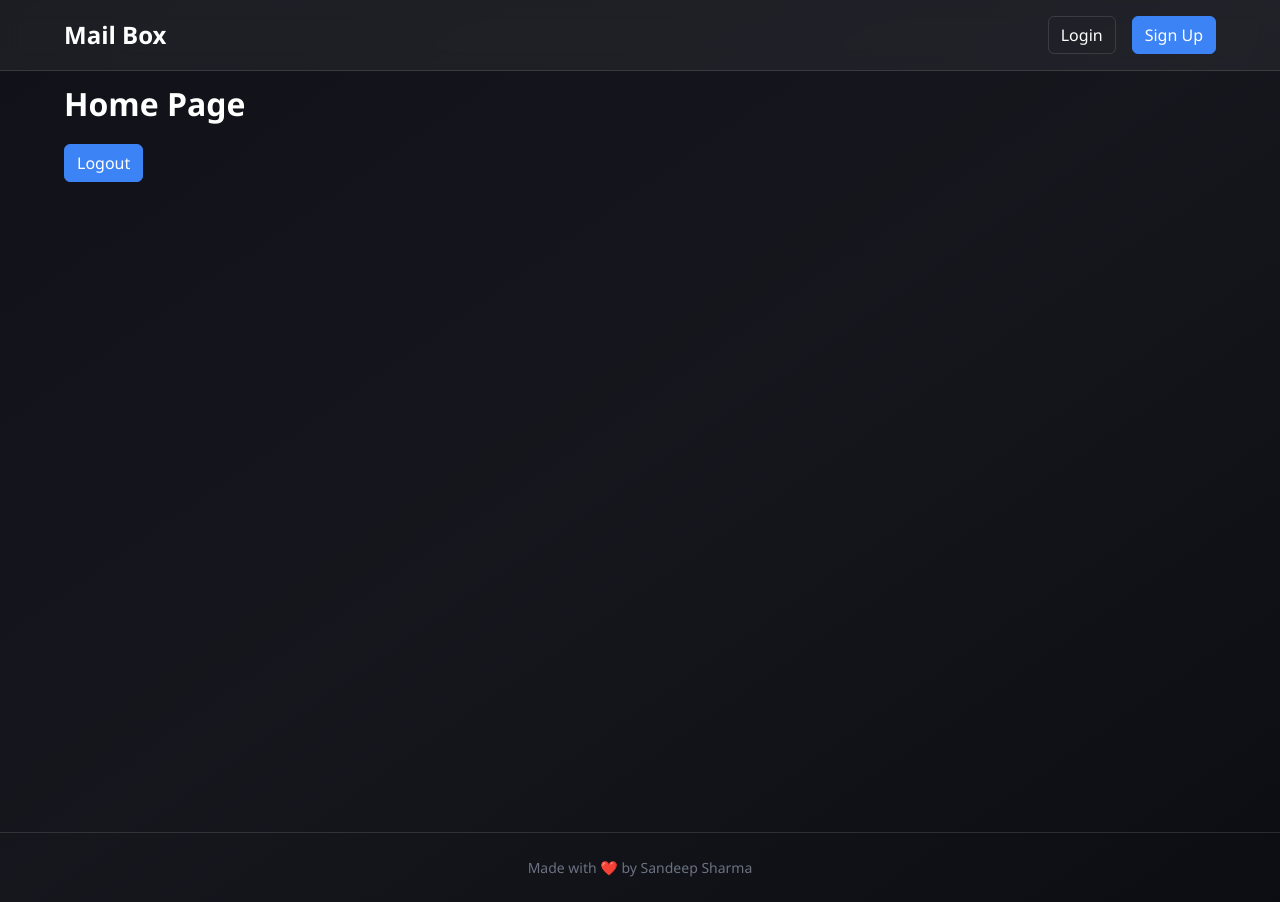
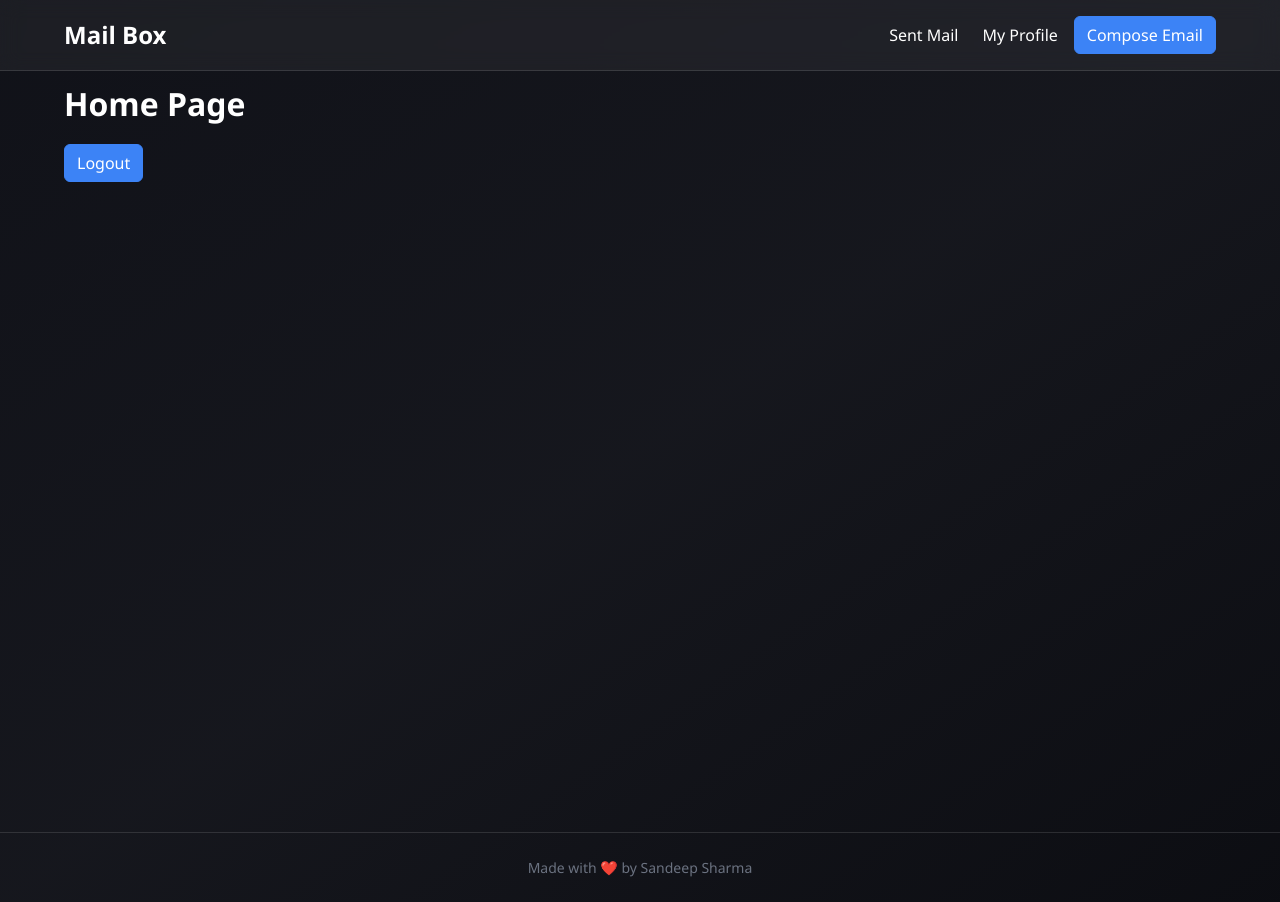
Before and after one commit to devsandeepsharma/Mail-Box, a React (Vite) app: page / in a window 1280 px wide. Built offline with nearby package versions, Linux system fonts and the light colour scheme; no server answers; sample sign-in values are in the browser's storage.

Commit message:
header updated

```diff
--- a/src/components/layout/Header.jsx
+++ b/src/components/layout/Header.jsx
@@ -1,10 +1,13 @@
 import { useState } from "react";
 import { Link } from "react-router-dom";
+import { useSelector } from "react-redux";
 
 import "./header.css";
 import Button from "../ui/Button";
 
 const Header = () => {
+
+    const { authenticate } = useSelector(state => state.auth);
 
     const [toggleNav, setToggleNav] = useState(false);
 
@@ -15,7 +18,7 @@ const Header = () => {
     return (
         <header className="header">
             <a className="skip-to-main-content" href="#main">Skip to main content</a>
-            <Link className="header__logo" to="/" >Mail Box</Link>
+            <Link className="header__logo" to={authenticate ? "/": "/landing"} >Mail Box</Link>
             <nav className="header__nav" aria-label="primary navigation">
                 <Button
                     className="nav__button"
@@ -29,12 +32,30 @@ const Header = () => {
                     <div className="line three"></div>
                 </Button>
                 <ul id="navlist" className="nav__list">
-                    <li className="nav__item link-btn">
-                        <Button to="/login" variant="outline" isLink onClick={toggle}>Login</Button>
-                    </li>
-                    <li className="nav__item link-btn">
-                        <Button to="/signup" isLink onClick={toggle}>Sign Up</Button>
-                    </li>
+                    {
+                        authenticate ? (
+                            <>
+                                <li className="nav__item">
+                                    <Link to="/sent" onClick={toggle}>Sent Mail</Link>
+                                </li>
+                                <li className="nav__item">
+                                    <Link to="/profile" onClick={toggle}>My Profile</Link>
+                                </li>
+                                <li className="nav__item link-btn">
+                                    <Button to="/compose" onClick={toggle} isLink>Compose Email</Button>
+                                </li>
+                            </>
+                        ) : (
+                            <>
+                                <li className="nav__item link-btn auth">
+                                    <Button to="/login" variant="outline" isLink onClick={toggle}>Login</Button>
+                                </li>
+                                <li className="nav__item link-btn auth">
+                                    <Button to="/signup" isLink onClick={toggle}>Sign Up</Button>
+                                </li>
+                            </>
+                        )
+                    }
                 </ul>
             </nav>
         </header>
--- a/src/components/layout/header.css
+++ b/src/components/layout/header.css
@@ -94,7 +94,7 @@
     color: var(--text-secondary);
 }
 
-.nav__list .link-btn {
+.nav__list .auth {
     margin-top: -.5rem;
 }
 
```
